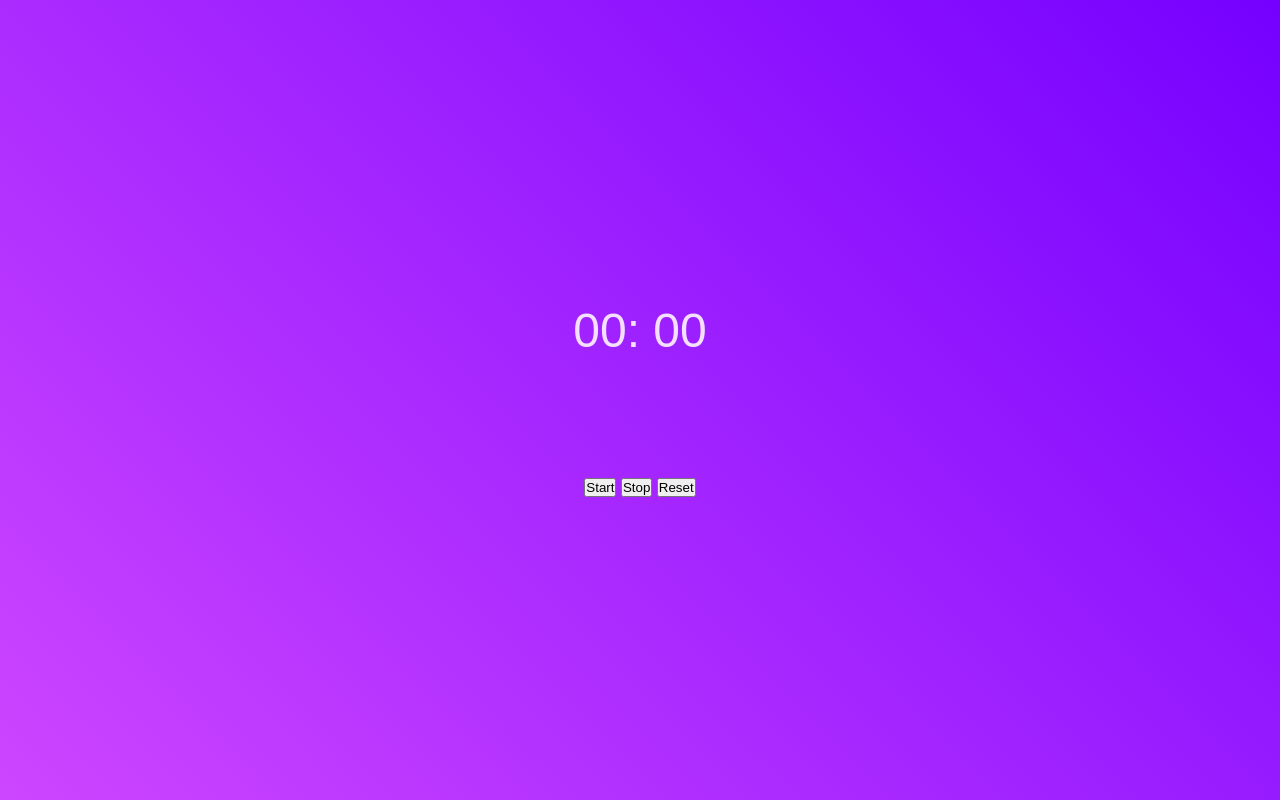
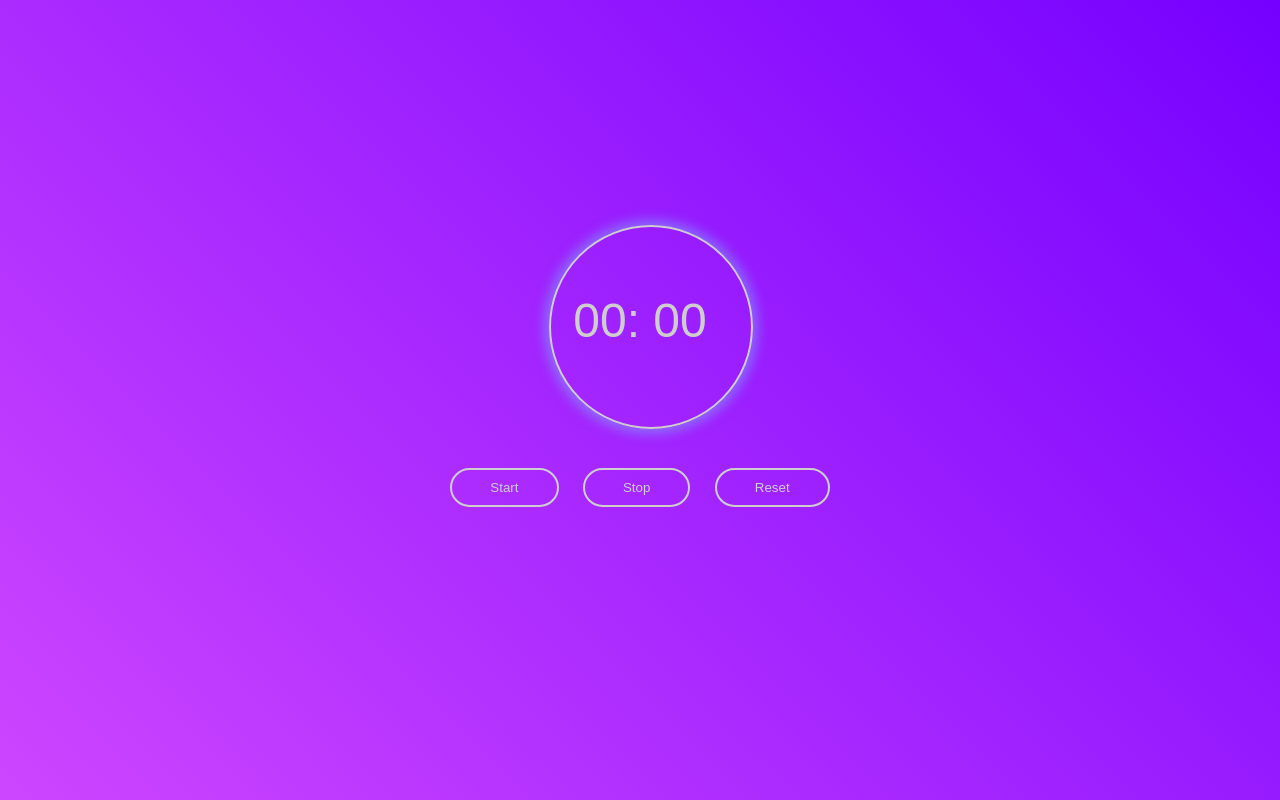
Before and after one commit to camidesign/JavaScript-Stopwatch, a plain HTML site: page index.html in a window 1280 px wide. Drawn offline with Linux system fonts and the light colour scheme.

Commit message:
Update style.css

```diff
--- a/style.css
+++ b/style.css
@@ -19,8 +19,61 @@
 .wrapper p{
     position: relative;
     display: inline-block;
-    color: rgb(244, 223, 255);
+    color: rgb(206, 206, 206);
     z-index: 9999;
     font-size: 48px;
     margin-bottom: 120px;
 }
+
+.wrapper p::before{
+    content: '';
+    position: absolute;
+    width: 200px;
+    height: 200px;
+    background-color: transparent;
+    z-index: -1;
+    border-radius: 50%;
+    border: 2.5px rgb(206, 206, 206) solid;
+    left: -18%;
+    top: -124%;
+    animation-name: shine;
+    animation-duration: 4s;
+    animation-iteration-count: infinite;
+}
+
+@keyframes shine{
+    0%,100%{
+        box-shadow: 0px 0px 12px 5px rgba(255, 7, 135, 0.5);
+    }
+    25%{
+        box-shadow: 0px 0px 12px 5px rgba(120, 181, 255, 0.5);
+    }
+    50%{
+        box-shadow: 0px 0px 12px 5px rgba(246, 255, 120, 0.5);
+    }
+    75%{
+        box-shadow: 0px 0px 12px 5px rgba(255, 174, 54, 0.5);
+    }
+}
+
+button{
+    background-color: transparent;
+    color: rgb(206, 206, 206);
+    padding: 10px 38px;
+    border-radius: 28px;
+    border: 2px solid rgb(206, 206, 206);
+    transition: all .3s ease;
+    outline: 0;
+}
+
+button:not(:last-child){
+    margin-right: 20px;
+}
+
+button:hover, button:focus{
+    animation-name: shine;
+    animation-duration: 30s;
+    animation-iteration-count: infinite;
+    letter-spacing: .12em;
+    border: 2.5px solid rgb(206, 206, 206);
+}
```
